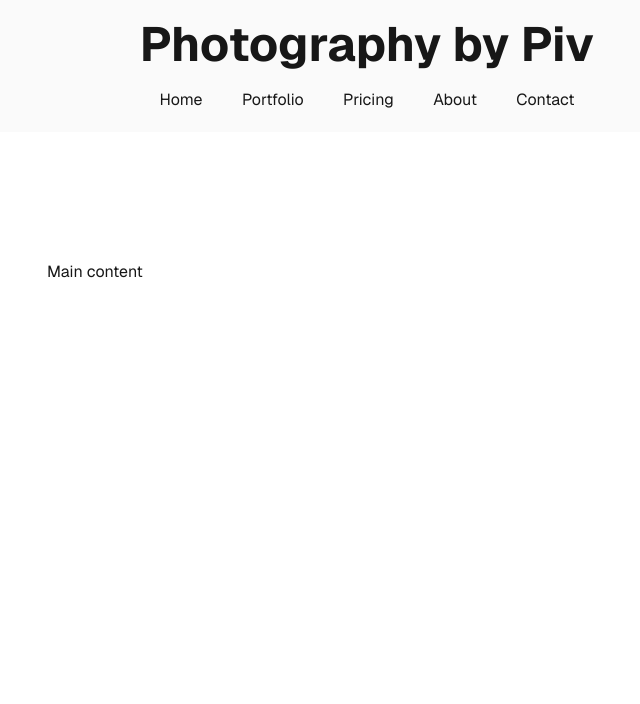
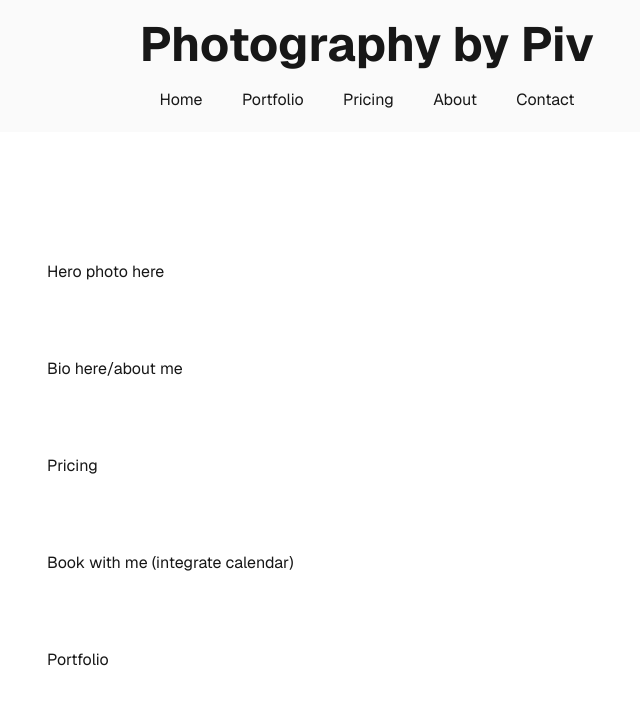
Before and after one commit to SmurfSlinger/photography_by_piv, a Next.js app: page / in a window 1280 px wide. Shown: the top 704 px of the page, without its empty margins (273-913 px from the left). Built offline with nearby package versions, Linux system fonts and the light colour scheme.

Commit message:
Set up environment

```diff
--- a/app/page.tsx
+++ b/app/page.tsx
@@ -11,7 +11,19 @@ export default function Home() {
         </header>
       <main className="flex flex-1 w-full max-w-3xl flex-col items-center justify-between py-32 px-16 bg-white dark:bg-black sm:items-start">
       <div>
-        <h2>Main content</h2>
+        <h2>Hero photo here</h2>
+      </div>
+      <div>
+        <h2>Bio here/about me</h2>
+      </div>
+      <div>
+        <h2>Pricing</h2>
+      </div>
+      <div>
+        <h2>Book with me (integrate calendar)</h2>
+      </div>
+      <div>
+        <h2>Portfolio</h2>
       </div>
       </main>
     </div>
--- /dev/null
+++ b/pages/_app.js
@@ -0,0 +1,10 @@
+import '@mantine/core/styles.css';
+import { MantineProvider } from '@mantine/core';
+
+export default function App({ Component, pageProps }) {
+  return (
+    <MantineProvider>
+      <Component {...pageProps} />
+    </MantineProvider>
+  );
+}
```
Also changed, not shown: package.json (+5 -3 lines), 2 other files (tests, documents, lock files or other folders).
